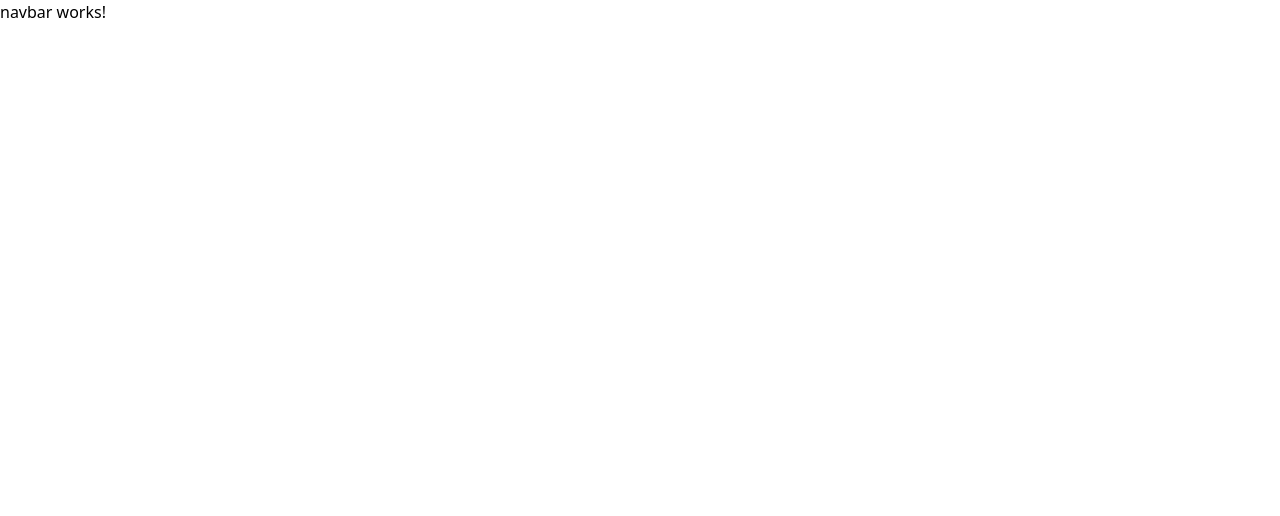
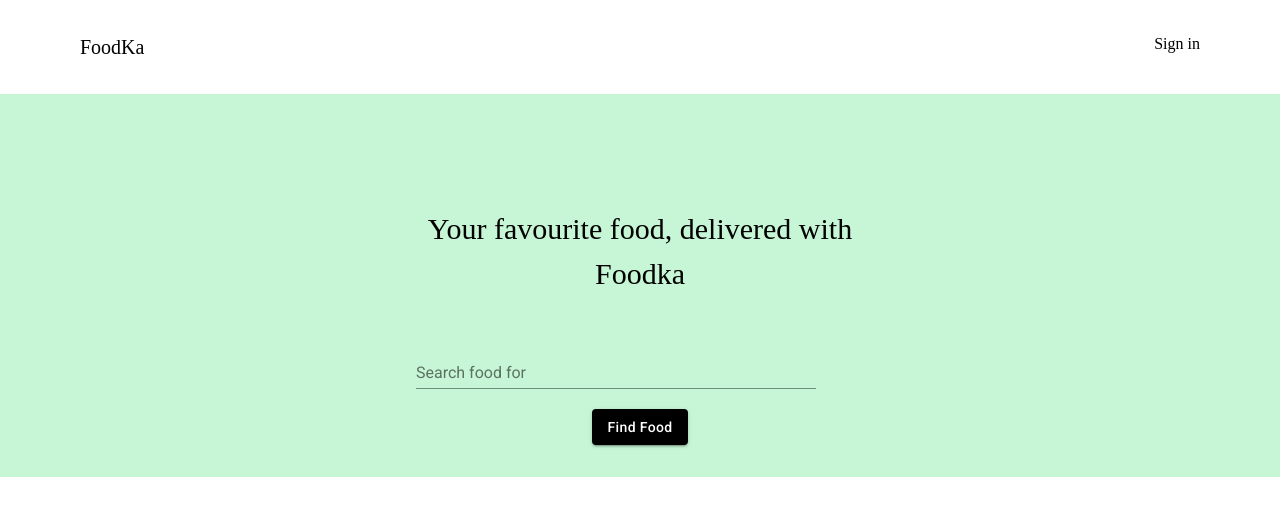
Before and after one commit to sounishnath003/foodka-angular, an Angular app in the folder foodka/: page / in a window 1280 px wide. Shown: the top 516 px of the page. Built offline with nearby package versions, Linux system fonts and the light colour scheme.

Commit message:
designing searchfood box

```diff
--- a/foodka/src/app/app.component.css
+++ b/foodka/src/app/app.component.css
@@ -0,0 +1,3 @@
+* {
+    font-family: "product sans";
+}
--- a/foodka/src/app/app.component.html
+++ b/foodka/src/app/app.component.html
@@ -3,5 +3,9 @@
 </div>
 
 <div>
+    <app-foodSearch></app-foodSearch>
+</div>
+
+<div>
     <router-outlet></router-outlet>
 </div>
--- /dev/null
+++ b/foodka/src/app/foodSearch/foodSearch.component.css
@@ -0,0 +1,10 @@
+.example-form {
+  min-width: 150px;
+  max-width: 400px;
+  width: 100%;
+  margin: auto;
+}
+
+.example-full-width {
+  width: 100%;
+}
--- /dev/null
+++ b/foodka/src/app/foodSearch/foodSearch.component.html
@@ -0,0 +1,40 @@
+<div class="h-auto bg-green-200 p-8 w-full">
+  <div class="mt-20 mx-auto text-center text-3xl ">
+    Your favourite food, delivered with
+    <br />
+    Foodka
+  </div>
+  <div class="mt-12">
+    <div class="flex flex-wrap flex-row md:flex-col justify-center">
+      <div class="text-center mr-12">
+        <form class="example-form">
+          <mat-form-field class="example-full-width">
+            <mat-label>Search food for</mat-label>
+            <input
+              color="secondary"
+              type="text"
+              placeholder="Enter delivery address"
+              aria-label="Number"
+              matInput
+              [formControl]="myControl"
+              [matAutocomplete]="auto"
+            />
+            <mat-autocomplete #auto="matAutocomplete">
+              <mat-option *ngFor="let option of options" [value]="option">
+                {{ option }}
+              </mat-option>
+            </mat-autocomplete>
+          </mat-form-field>
+        </form>
+      </div>
+      <div class="text-center ">
+        <button
+          mat-raised-button
+          class="bg-black text-white px-5 tracking-wide "
+        >
+          Find Food
+        </button>
+      </div>
+    </div>
+  </div>
+</div>
--- /dev/null
+++ b/foodka/src/app/foodSearch/foodSearch.component.ts
@@ -0,0 +1,16 @@
+import { Component, OnInit } from '@angular/core';
+import { FormControl } from '@angular/forms';
+
+@Component({
+  selector: "app-foodSearch",
+  templateUrl: "./foodSearch.component.html",
+  styleUrls: ["./foodSearch.component.css"]
+})
+export class FoodSearchComponent implements OnInit {
+  myControl = new FormControl();
+  options: string[] = ["Kolkata", "Mumbai", "Delhi"];
+
+  constructor() {}
+
+  ngOnInit() {}
+}
--- a/foodka/src/app/navbar/navbar.component.html
+++ b/foodka/src/app/navbar/navbar.component.html
@@ -1,3 +1,10 @@
-<p>
-  navbar works!
-</p>
+<div>
+  <div class="w-full p-8 flex flex-wrap md:flex-row flex-row m-auto mx-auto justify-between">
+    <div class="ml-12 cursor-pointer text-center">
+      <div class="text-xl">FoodKa</div>
+    </div>
+    <div class="mr-12 cursor-pointer hover:underline text-center">
+      <div class="no-underline" >Sign in</div>
+    </div>
+  </div>
+</div>
--- a/foodka/src/index.html
+++ b/foodka/src/index.html
@@ -9,7 +9,7 @@
   <link href="https://fonts.googleapis.com/css?family=Roboto:300,400,500&display=swap" rel="stylesheet">
   <link href="https://fonts.googleapis.com/icon?family=Material+Icons" rel="stylesheet">
 </head>
-<body class="mat-typography-">
+<body class="mat-typography-" style="font-family: 'Segoe UI', Tahoma, Geneva, Verdana, sans-serif ;font-family: 'product sans';" >
   <app-root></app-root>
 </body>
 </html>
```
Also changed, not shown: foodka/src/app/app.module.ts (+6 -1 lines), 1 other file (tests, documents, lock files or other folders).
